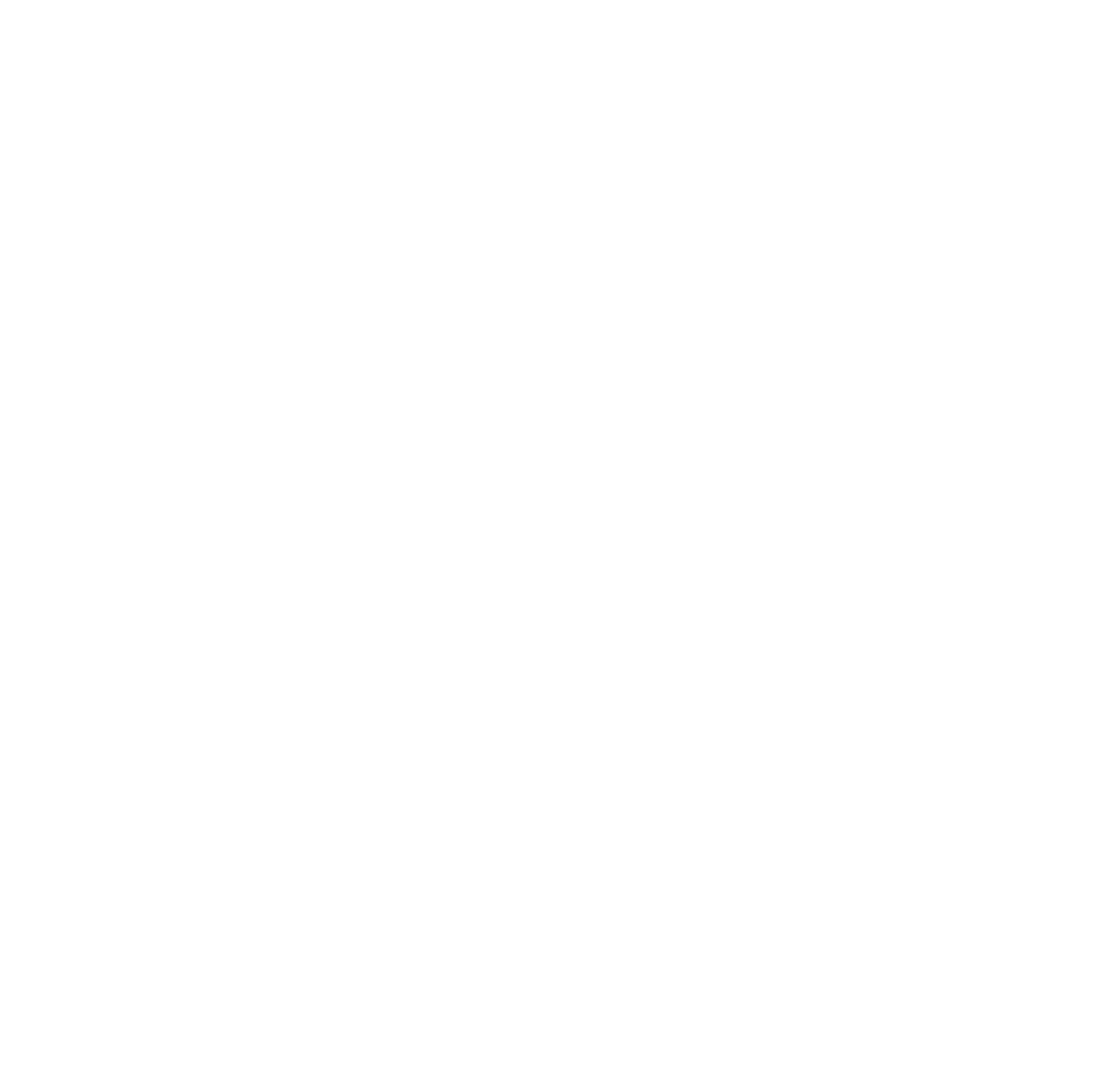
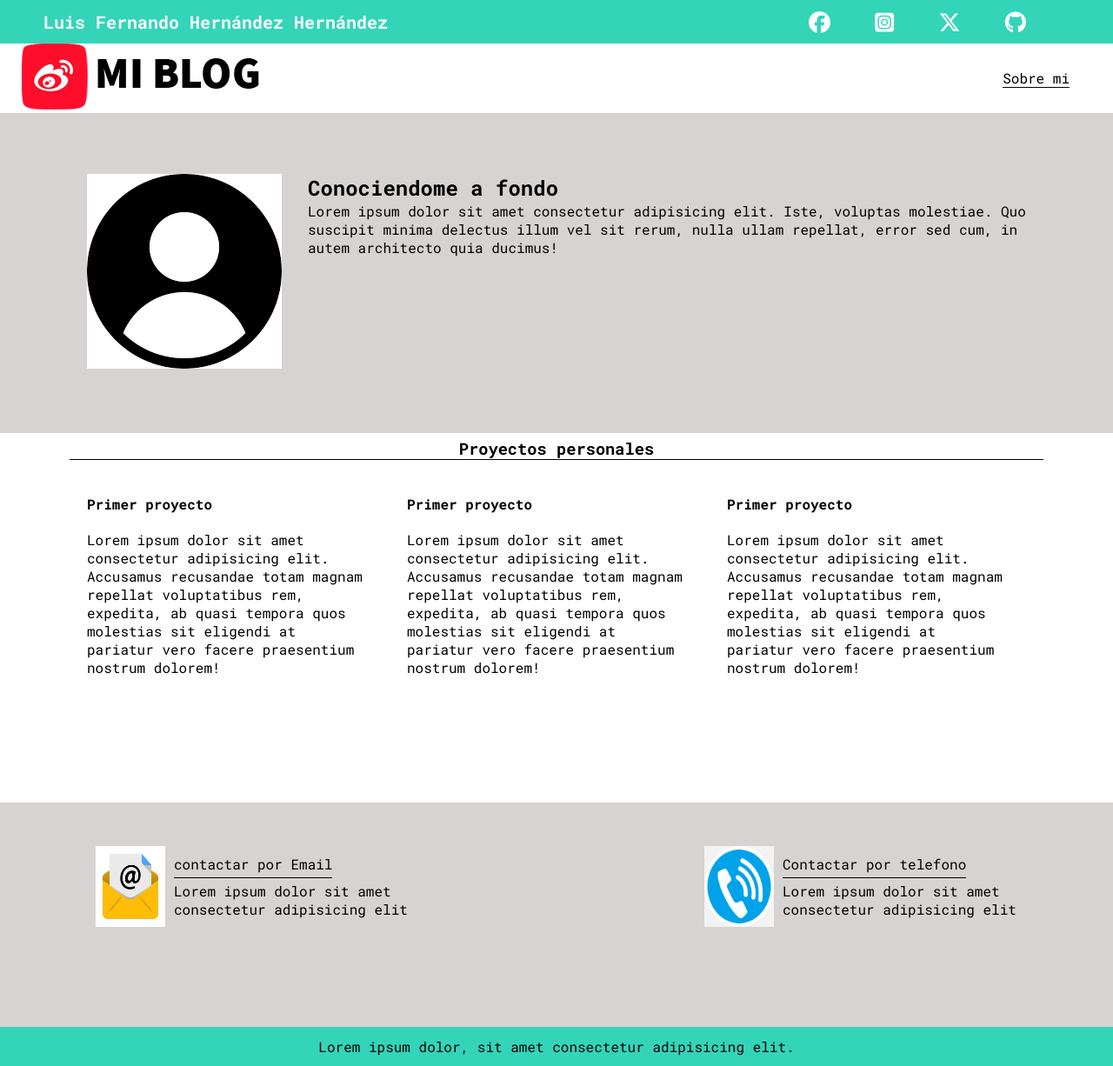
Before and after one commit to LuisFernandoHedzHedz005/Blog_personal, a plain HTML site: page sobremi.html in a window 1280 px wide. Shown: the whole page at 87% size. Before the commit the page ends 800 px from the top, so only its background shows below. Drawn offline with Linux system fonts and the light colour scheme.

Commit message:
funcionalidad de la pagina terminada, textos faltantes y referencias

```diff
--- a/blog.html
+++ b/blog.html
@@ -0,0 +1,81 @@
+<!DOCTYPE html>
+<html lang="es">
+<head>
+    <meta charset="UTF-8">
+    <meta name="viewport" content="width=device-width, initial-scale=1.0">
+    <title>Blog Personal</title>
+    <link rel="stylesheet" href="css/all.min.css">
+    <link rel="stylesheet" href="css/main.css">
+
+</head>
+<body>
+    <header class="header">
+        <div class="social">
+            <div class="social-header">
+                <h1 class="nombre-header">Luis Fernando Hernández Hernández</h1> <!-- Ajusta tu nombre aquí -->
+                <div class="social-icons">
+                    <a href=""><i class="fa-brands fa-facebook"></i></a>
+                    <a href=""><i class="fa-brands fa-square-instagram"></i></a>
+                    <a href=""><i class="fa-brands fa-x-twitter"></i></a>
+                    <a href=""><i class="fa-brands fa-github"></i></a>
+                </div>
+            </div>
+        </div>
+        <nav class="nav">
+            <div class="nav-log">
+
+                <a href="index.html"> <img src="img/logo.png" alt="Logo"></a>
+            </div>
+            <div class="nav-link">
+                <a href="sobremi.html">Sobre mi</a>
+            </div>
+        </nav>
+    </header>
+
+    <main class="main-blog">
+        <div class="main-blog__content">
+            <img src="img/tecnologia.png" alt="Imagen Blog">
+            <article class="blog-content__article">
+                <h4>Noticias</h4>
+                <h1>Acerca de Mi</h1>
+                <p>
+                    Lorem ipsum dolor sit amet consectetur adipisicing elit. Sapiente, quas? Eligendi saepe facere iure ea vero, totam natus laboriosam nisi eaque et possimus atque quasi error fugiat earum, illum hic!
+                </p>
+                <br>
+
+                <p></p>
+                    Lorem ipsum dolor sit amet consectetur adipisicing elit. Sapiente, quas? Eligendi saepe facere iure ea vero, totam natus laboriosam nisi eaque et possimus atque quasi error fugiat earum, illum hic!
+                </p>
+                <br>
+
+                <p></p>
+                    Lorem ipsum dolor sit amet consectetur adipisicing elit. Sapiente, quas? Eligendi saepe facere iure ea vero, totam natus laboriosam nisi eaque et possimus atque quasi error fugiat earum, illum hic!
+                </p>
+            </article>
+        </div>
+    </main>
+
+    <section class="section-contact">
+        <div class="contact">
+            <img src="img/correo.jpg" alt="imagen correo">
+            <div class="contact-info">
+                <a href="">contactar por Email</a>
+                <p>Lorem ipsum dolor sit amet consectetur adipisicing elit</p>
+            </div>
+        </div>
+
+        <div class="contact">
+            <img src="img/telefono.png" alt="imagen telefono">
+            <div class="contact-info">
+                <a href="">Contactar por telefono</a>
+                <p>Lorem ipsum dolor sit amet consectetur adipisicing elit</p>
+            </div>
+        </div>
+    </section>
+
+    <footer>
+        <p>Lorem ipsum dolor, sit amet consectetur adipisicing elit.</p>
+    </footer>
+
+</body>
+</html>
--- a/css/main.css
+++ b/css/main.css
@@ -243,3 +243,103 @@ footer{
 footer p{
   color: black;
 }
+
+/*Blog*/
+.main-blog{
+  padding: 0px 80px 40px ;
+}
+.main-blog__content{
+  display: inline-block;
+  padding: 0 50px 40px;
+  width: 100%;
+}
+
+.blog-content__article{
+  padding: 0 80px 40px;
+
+}
+
+.blog-content__article h4{
+  border-bottom: 1px solid black;
+  padding: 20px 0;
+}
+
+.blog-content__article h1{
+  margin: 20px 0;
+  font-size: 35px;
+}
+
+/*Contactos*/
+.section-contact{
+  width: 100%;
+  background-color: rgb(215, 211, 211);
+  display: flex;
+  justify-content: space-between;
+  padding: 20px 80px 50px;
+}
+
+.contact{
+  display: flex;
+  margin: 20px 0 20px 20px;
+}
+
+.contact img{
+  width: 100px;
+  display: inline-block;
+  padding: 10px;
+}
+
+.contact-info{
+  padding: 20px 0;
+  width: 300px;
+}
+
+.contact-info a{
+  text-decoration: none;
+  color: black;
+  border-bottom: 1px solid black;
+  padding-bottom: 5px;
+}
+
+.contact-info p{
+  margin-top: 10px;
+}
+
+/*perfil*/
+
+.profile{
+  padding: 70px 100px;
+  background-color: rgb(215, 211, 211);
+  margin-bottom: 5px;
+  display: flex;
+
+}
+
+.profile-img{
+  width: 320px;
+  margin-right: 30px;
+}
+
+.proyect-container{
+  padding: 0 80px 40px;
+}
+
+.proyect-container h3{
+  border-bottom: 1px solid black;
+  padding: 20 px 0;
+  text-align: center;
+
+}.proyect{
+  display: inline-block;
+  padding: 20px;
+  max-width: 32%;
+  margin-bottom: 50px;
+}
+
+.proyect h4{
+  margin: 20px 0;
+}
+
+.proyect p{
+  margin-bottom: 35px;
+}
--- a/sobremi.html
+++ b/sobremi.html
@@ -0,0 +1,88 @@
+<!DOCTYPE html>
+<html lang="es">
+<head>
+    <meta charset="UTF-8">
+    <meta name="viewport" content="width=device-width, initial-scale=1.0">
+    <title>Blog Personal</title>
+    <link rel="stylesheet" href="css/all.min.css">
+    <link rel="stylesheet" href="css/main.css">
+
+</head>
+<body>
+    <header class="header">
+        <div class="social">
+            <div class="social-header">
+                <h1 class="nombre-header">Luis Fernando Hernández Hernández</h1> <!-- Ajusta tu nombre aquí -->
+                <div class="social-icons">
+                    <a href=""><i class="fa-brands fa-facebook"></i></a>
+                    <a href=""><i class="fa-brands fa-square-instagram"></i></a>
+                    <a href=""><i class="fa-brands fa-x-twitter"></i></a>
+                    <a href=""><i class="fa-brands fa-github"></i></a>
+                </div>
+            </div>
+        </div>
+        <nav class="nav">
+            <div class="nav-log">
+
+                <a href="index.html"> <img src="img/logo.png" alt="Logo"></a>
+            </div>
+            <div class="nav-link">
+                <a href="sobremi.html">Sobre mi</a>
+            </div>
+        </nav>
+    </header>
+
+    <main>
+        <section class="profile">
+            <div class="profile-img">
+                <img src="img/user.png" alt="imagenyo">
+            </div>
+            <div class="profile-info">
+                <h2>Conociendome a fondo</h2>
+                <p>Lorem ipsum dolor sit amet consectetur adipisicing elit. Iste, voluptas molestiae. Quo suscipit minima delectus illum vel sit rerum, nulla ullam repellat, error sed cum, in autem architecto quia ducimus!</p>
+            </div>
+        </section>
+
+        <section class="proyect-container">
+            <h3>Proyectos personales</h3>
+            <div class="proyect">
+                <h4>Primer proyecto</h4>
+                <p>Lorem ipsum dolor sit amet consectetur adipisicing elit. Accusamus recusandae totam magnam repellat voluptatibus rem, expedita, ab quasi tempora quos molestias sit eligendi at pariatur vero facere praesentium nostrum dolorem!</p>
+            </div>
+
+            <div class="proyect">
+                <h4>Primer proyecto</h4>
+                <p>Lorem ipsum dolor sit amet consectetur adipisicing elit. Accusamus recusandae totam magnam repellat voluptatibus rem, expedita, ab quasi tempora quos molestias sit eligendi at pariatur vero facere praesentium nostrum dolorem!</p>
+            </div>
+
+            <div class="proyect">
+                <h4>Primer proyecto</h4>
+                <p>Lorem ipsum dolor sit amet consectetur adipisicing elit. Accusamus recusandae totam magnam repellat voluptatibus rem, expedita, ab quasi tempora quos molestias sit eligendi at pariatur vero facere praesentium nostrum dolorem!</p>
+            </div>
+        </section>
+    </main>
+
+    <section class="section-contact">
+        <div class="contact">
+            <img src="img/correo.jpg" alt="imagen correo">
+            <div class="contact-info">
+                <a href="">contactar por Email</a>
+                <p>Lorem ipsum dolor sit amet consectetur adipisicing elit</p>
+            </div>
+        </div>
+
+        <div class="contact">
+            <img src="img/telefono.png" alt="imagen telefono">
+            <div class="contact-info">
+                <a href="">Contactar por telefono</a>
+                <p>Lorem ipsum dolor sit amet consectetur adipisicing elit</p>
+            </div>
+        </div>
+    </section>
+
+    <footer>
+        <p>Lorem ipsum dolor, sit amet consectetur adipisicing elit.</p>
+    </footer>
+
+</body>
+</html>
```
Also changed, not shown: img/006-like.png (deleted), img/013-newsletter.png (deleted), img/correo.jpg (added), img/cover.png (deleted), img/tecnologia.png (added), img/telefono.png (added).
